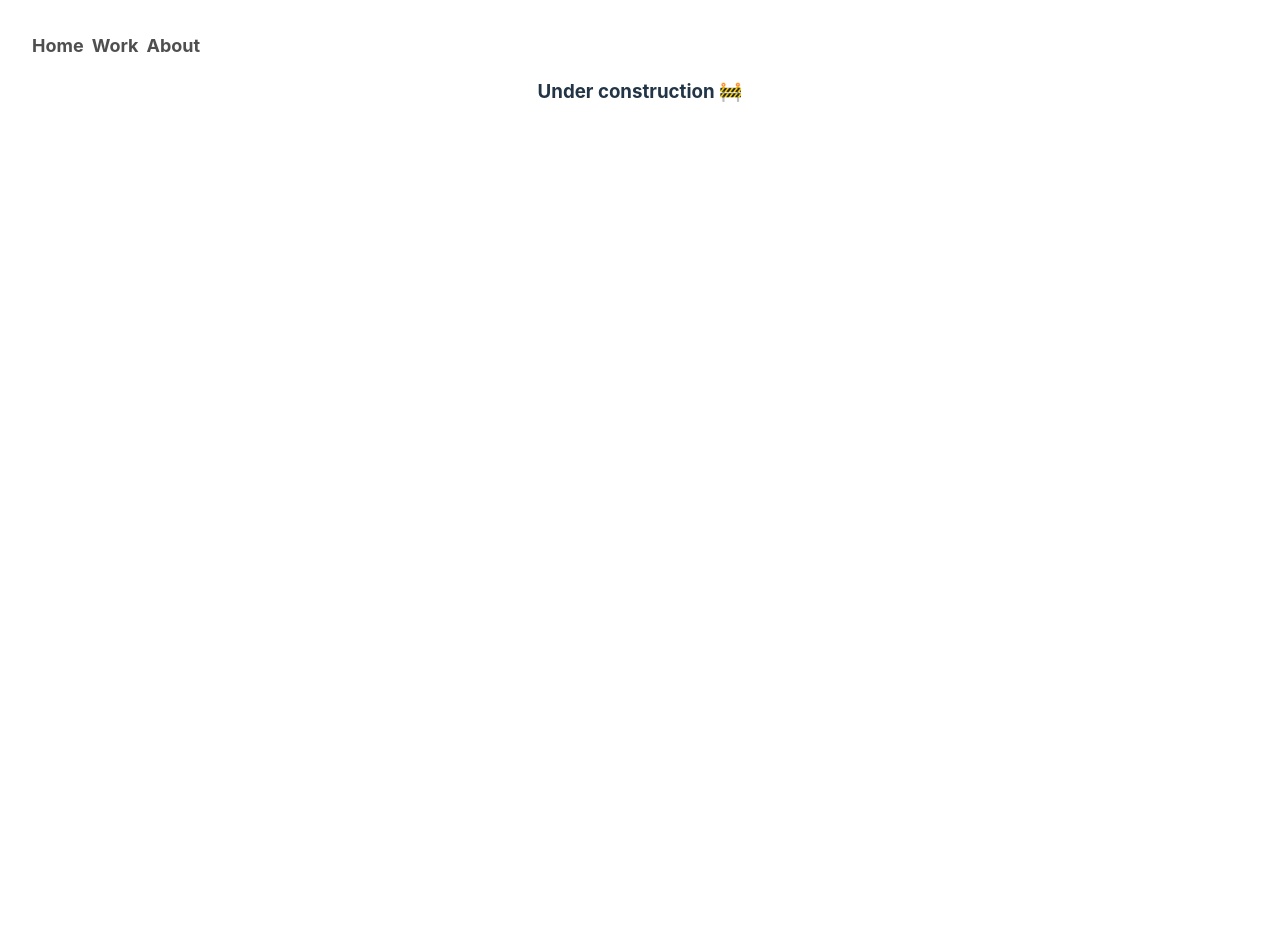
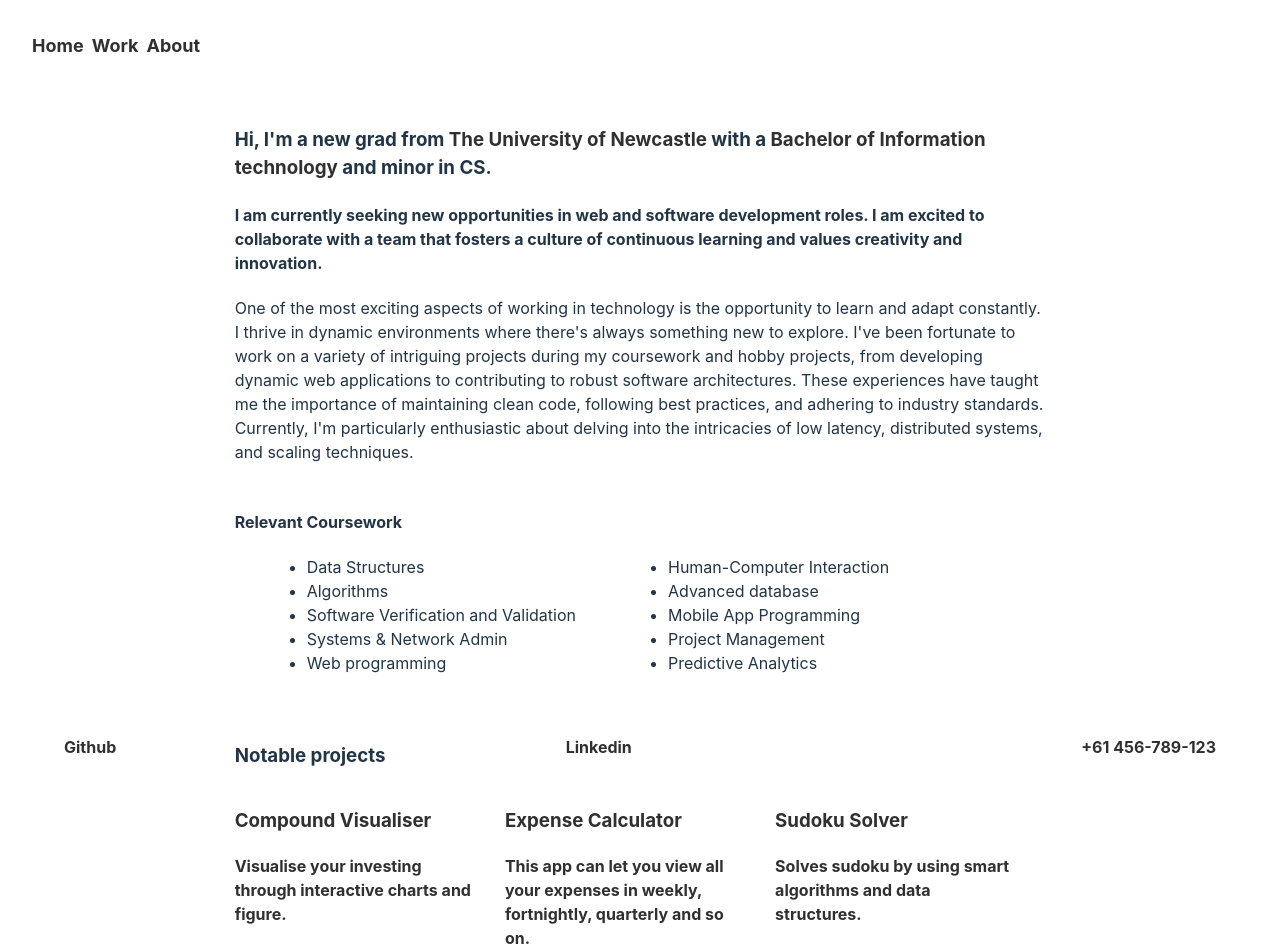
Before and after one commit to rewardkhe/rewardkhe.com, a React (Vite) app: page / in a window 1280 px wide. Shown: the top 952 px of the page. Before the commit the page ends 800 px from the top, so only its background shows below. Built offline with nearby package versions, Linux system fonts and the light colour scheme; grey boxes are pictures that could not be loaded.

Commit message:
Added content to home page

```diff
--- a/index.html
+++ b/index.html
@@ -2,7 +2,7 @@
 <html lang="en">
   <head>
     <meta charset="UTF-8" />
-    <link rel="icon" type="image/svg+xml" href="/public/bank.png" />
+    <link rel="icon" type="image/svg+xml" href="/bank.png" />
     <title>Reward Khe</title>
   </head>
   <body>
--- a/src/App.jsx
+++ b/src/App.jsx
@@ -3,6 +3,7 @@ import './App.css'
 import { About } from './assets/About'
 import { Footer } from './assets/Footer'
 import { Home } from './assets/Home'
+import { NotFound } from './assets/Notfound'
 import { Work } from './assets/Work'
 
 function App() {
@@ -18,6 +19,7 @@ return(
       <Route path="/" element = {<Home/>} />
       <Route path="/work" element = {<Work/>} />
       <Route path="/about" element = {<About/>} />
+      <Route path="*" element={<NotFound />} />
 
       <Route/>
     </Routes>
--- a/src/assets/About.jsx
+++ b/src/assets/About.jsx
@@ -1,5 +1,8 @@
 export function About(){
     return(
+        <>
         <h4> This will be &quot;about page&quot; consist all the non software development work.</h4>
+              <h3> Currently Under construction 🚧 </h3>
+</>
     )
 }
--- a/src/assets/Footer.jsx
+++ b/src/assets/Footer.jsx
@@ -1,7 +1,14 @@
 export function Footer(){
     return (
-<>
-<footer>
+<><footer>
+ <div className="contact">
+
+        <li><a href="https://github.com/rewardkhe"> Github</a> </li>
+        <li><a href="https://www.linkedin.com/in/reward-khe/"> Linkedin </a></li>
+        <li><a href="tel:+61 456789123"> +61 456-789-123</a></li>
+
+    </div>
+
         <div className='animal'>
         <div> <video width="50px" height="auto" muted autoPlay loop playsInline> <source src = "/f(1).mp4" type="video/mp4"/> </video> </div>
         <div> <video width="60px" height="auto" muted autoPlay loop playsInline> <source src = "/f(2).mp4" type="video/mp4"/> </video> </div>
@@ -9,7 +16,6 @@ export function Footer(){
         <div> <video width="70px" height="auto" muted autoPlay loop playsInline> <source src = "/f(4).mp4" type="video/mp4"/> </video> </div>
         <div> <video width="80px" height="auto" muted autoPlay loop playsInline> <source src = "/f(5).mp4" type="video/mp4"/> </video> </div>
         <div> <video width="30px" height="auto" muted autoPlay loop playsInline> <source src = "/f(6).mp4" type="video/mp4"/> </video> </div>
-        <source src=" /public/f(1).mp4" />
 
         </div>
    </footer>
--- a/src/assets/Home.jsx
+++ b/src/assets/Home.jsx
@@ -1,3 +1,36 @@
 export function Home(){
-    return <h3> Under construction 🚧 </h3>
-    }
+    return(
+ <>
+<div className="intro">
+     <div className="intro-1">
+    <h3> Hi, I'm a new grad from <a href="https://www.newcastle.edu.au/study/undergraduate?utm_campaign=eni-uon-undergrad-intake-cm-ugd&gclid=EAIaIQobChMIndfk97Tw9wIVyxErCh02wgR1EAAYAiAAEgKi4PD_BwE&gclsrc=aw.ds">The University of Newcastle</a>  with a <a href="https://www.newcastle.edu.au/degrees/bachelor-of-information-technology"> Bachelor of Information technology</a> and minor in CS.</h3>
+<h4> I am currently seeking new opportunities in web and software development roles. I am excited to collaborate with a team that fosters a culture of continuous learning and values creativity and innovation.</h4>
+<p>One of the most exciting aspects of working in technology is the opportunity to learn and adapt constantly. I thrive in dynamic environments where there's always something new to explore. I've been fortunate to work on a variety of intriguing projects during my coursework and hobby projects, from developing dynamic web applications to contributing to robust software architectures. These experiences have taught me the importance of maintaining clean code, following best practices, and adhering to industry standards. Currently, I'm particularly enthusiastic about delving into the intricacies of low latency, distributed systems, and scaling techniques.</p>
+    <h4> <br/> Relevant Coursework </h4>
+        <ul>
+            <li>Data Structures</li>
+            <li>Algorithms</li>
+            <li>Software Verification and Validation</li>
+            <li>Systems & Network Admin</li>
+            <li>Web programming</li>
+            <li>Human-Computer Interaction</li>
+            <li>Advanced database</li>
+            <li>Mobile App Programming</li>
+            <li>Project Management</li>
+            <li>Predictive Analytics</li>
+        </ul>
+    </div>
+    <div className="intro-2">
+    <h3> Notable projects </h3>
+        <div className="carousel">
+        <a href="/work/Compound-Visualiser">  <div> <h3>Compound Visualiser</h3> <p>Visualise your investing through interactive charts and figure.</p></div> </a>
+        <a href="/work/Expense-Calculator">  <div> <h3>Expense Calculator</h3> <p>This app can let you view all your expenses in weekly, fortnightly, quarterly and so on.</p></div> </a>
+        <a href="/work/Sudoku-Solver">  <div> <h3>Sudoku Solver</h3> <p>Solves sudoku by using smart algorithms and data structures.</p></div> </a>
+        </div>
+
+    </div>
+
+</div>
+</>
+)
+}
--- /dev/null
+++ b/src/assets/Notfound.jsx
@@ -0,0 +1,3 @@
+export function NotFound(){
+    return <h3> Page Not Found <br/> Please click back button.</h3>
+    }
--- a/src/assets/Work.jsx
+++ b/src/assets/Work.jsx
@@ -2,6 +2,7 @@ export function Work() {
   return (
     <>
       <h4> This page will showcase all my software development work.</h4>
+      <h3> Currently Under construction 🚧 </h3>
     </>
   );
 }
--- a/src/index.css
+++ b/src/index.css
@@ -18,32 +18,33 @@
   -webkit-text-size-adjust: 100%;
 }
 
-
 ::selection {
   color: rgb(0, 0, 0);
   background: rgb(62, 249, 255);
 }
 
 a {
-
   font-weight: bold;
-  color: #504f4f;
-  text-decoration: inherit;
+  color: #303030;
+  text-decoration: none;
 }
 a:hover {
   color: rgb(0, 178, 184);
 }
 
 body {
+  text-align: left;
+
   margin: 0;
-  /* display: flex; */
-  /* place-items: center; */
+
   min-width: 320px;
-  min-height: 100vh;
+  min-height: 50vh;
 }
+
 link{
   font-weight: 600;
 }
+
 h1 {
   font-size: 3.2em;
   line-height: 1.1;
@@ -87,7 +88,7 @@ button:focus-visible {
   font-size: 2em;
 }
 
-#linkclass{
+#linkclass {
   display: flex;
   font-size: large;
   right: 0px;
@@ -95,26 +96,92 @@ button:focus-visible {
 #linkclass a {
   margin-right: 8px;
 }
- footer{
-    background-color: rgb(255, 255, 255);
+
+footer{
+    /* background-color: rgb(255, 255, 255); */
     bottom: 0px;
     left: 0;
     position:absolute;
     width: 100%;
-    justify-content: space-between;}
-    .animal{
+    justify-content: space-between;
+}
+
+.animal{
         display: flex;
         animation-direction: normal;
         animation-iteration-count: infinite;
-        background-color: white;
-        overflow: hidden;}
-    .animal > div {
+        /* background-color: white; */
+        overflow: hidden;
+}
+.animal > div {
         bottom: 0;
         border: 0px;
         padding: 0px 0px 0px 0px;
         margin: auto 15px -5px 0px;
       position: relative;
-      animation: moveRight 100s linear infinite;}
+      animation: moveRight 100s linear infinite;
+    }
     @keyframes moveRight {
         0% {left: -450px;}
-        100% {left: calc(100% - -1vw);}}
+        100% {left: calc(100% - -1vw);}
+}
+
+.intro{
+   height:100vh;
+  display: grid;
+  grid-template-columns: 1fr 4fr 1fr;
+  grid-template-rows: 1fr 1.5fr 1.5fr 1fr;
+  text-align: start;
+}
+
+.intro-1{
+  grid-column-start: 2;
+  grid-column-end:3;
+  grid-row-start: 1;
+  grid-row-end: 2;
+  margin: 3em 0em;
+  align-items: flex-end;
+}
+.intro-1 ul{
+  columns: 2;
+  margin: 0em 2em;
+ }
+.intro-1 li {
+  list-style: disc;
+  text-align: left;
+}
+
+.intro-2{
+    grid-column-start: 2;
+    grid-column-end:3;
+    grid-row-start: 2;
+    grid-row-end: 3;
+}
+
+.intro-2 a:hover {
+color: unset;}
+
+.carousel{
+  display: flex;
+}
+
+.carousel div {
+  text-align: left;
+  max-width: 20vw;
+  padding-right: 2em;
+}
+
+.contact{
+    grid-column-start: 1;
+    grid-column-end: 4;
+    grid-row-start: 4;
+    grid-row-end: 5;
+
+    margin-top: 8vh;
+    display: inline-flex;
+    align-content: space-around;
+    justify-content: space-between;
+    width: 90%;
+    list-style-type: none;
+
+}
```
